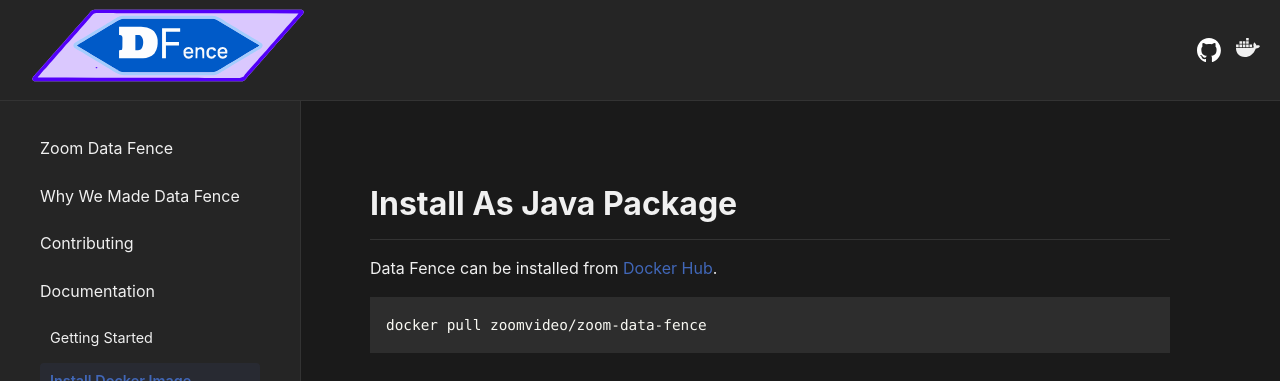
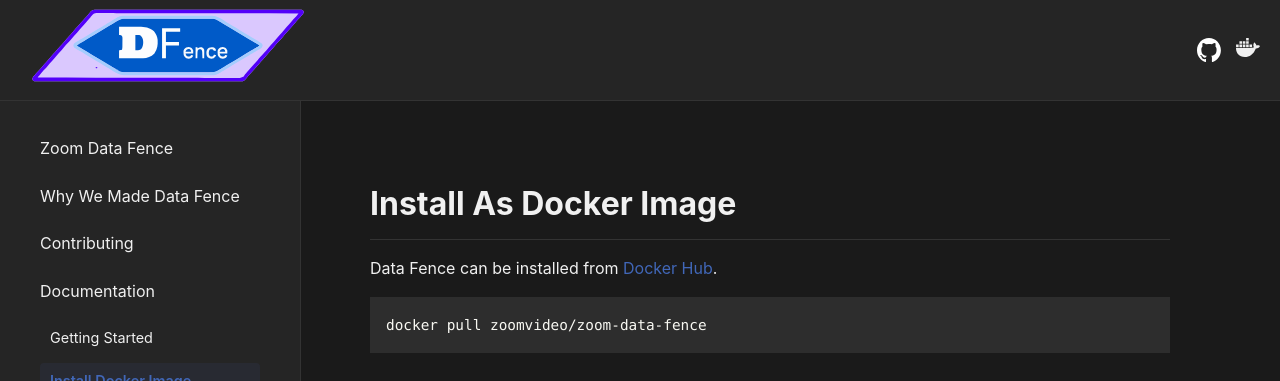
Before and after one commit to zoom/zoom-data-fence, a Jekyll site: the page built from docs/install-docker-image.md, in a window 1280 px wide. Shown: the top 381 px of the page. Built offline with Jekyll 4.4.1, drawn with Linux system fonts in a browser that asks for light colours.

Commit message:
Corrected title for docker install in docs.

```diff
--- a/docs/install-docker-image.md
+++ b/docs/install-docker-image.md
@@ -1,6 +1,6 @@
 ---
 layout: default
-title: Install As Java Package
+title: Install As Docker Image
 ---
 
 Data Fence can be installed from [Docker Hub](https://github.com/zoom/zoom-data-fence).
--- a/pom.xml
+++ b/pom.xml
@@ -6,7 +6,7 @@
 
     <groupId>us.zoom.data</groupId>
     <artifactId>zoom-data-fence</artifactId>
-    <version>1.0.3</version>
+    <version>1.0.4-SNAPSHOT</version>
     <description>
         Data warehouse security infrastructure as code.
     </description>
```
